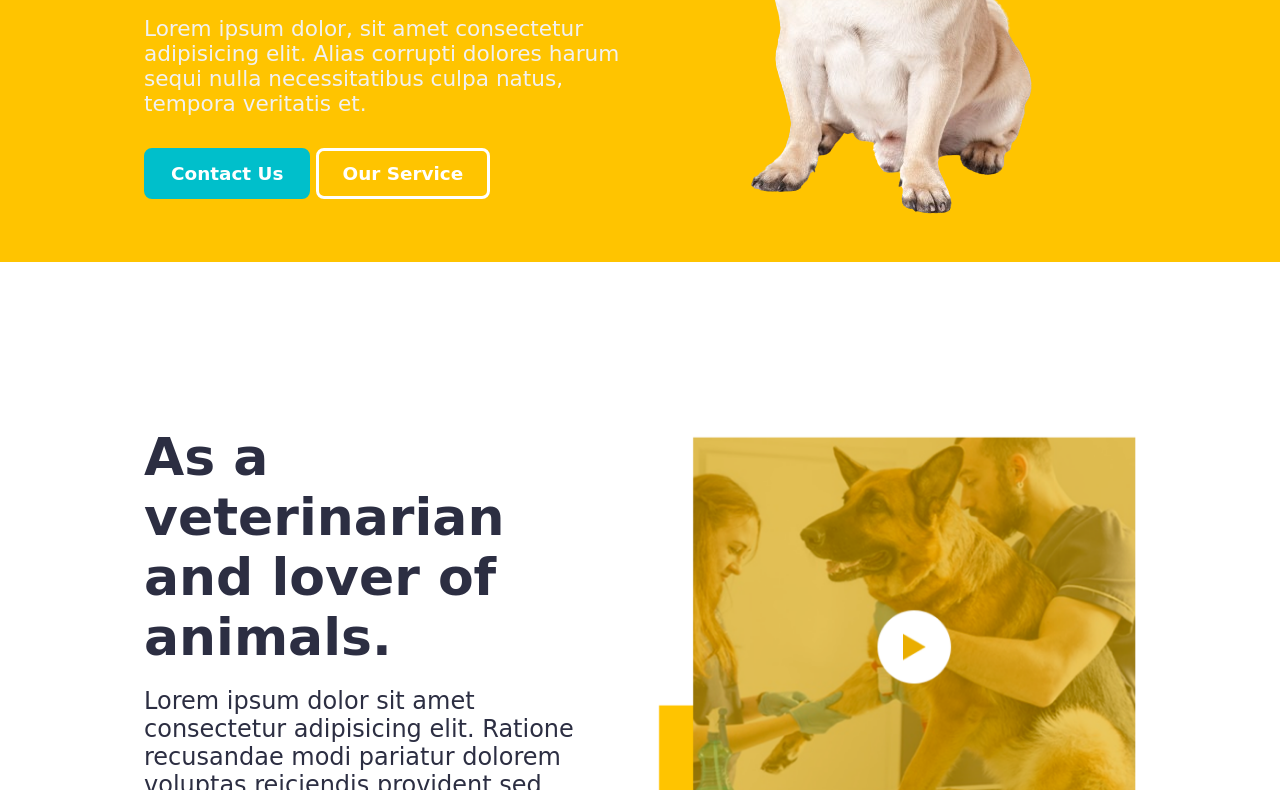
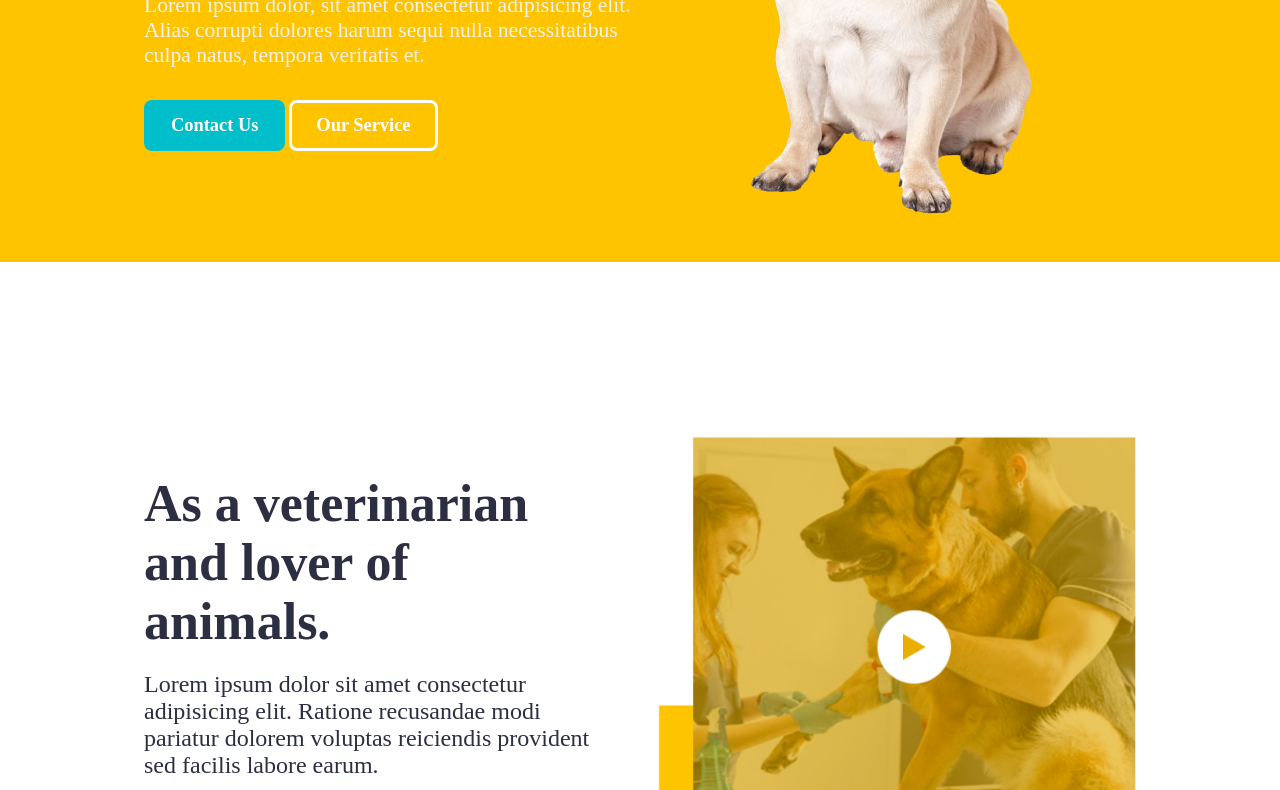
Before and after one commit to AdityaMishra2327/Pettoit, a plain HTML site: page index.html in a window 1280 px wide. Shown: the part 369-1159 px from the top of the page. Drawn offline with Linux system fonts and the light colour scheme; a web font is replaced by a local one.

Commit message:
Update style.css

```diff
--- a/Public/CSS/style.css
+++ b/Public/CSS/style.css
@@ -2,7 +2,7 @@
 * {
     margin: 0;
     padding: 0;
-    font-family: cursive;
+    font-family: ans-serif;
 }
 :root{
     --main-color:#ffc400;
```
